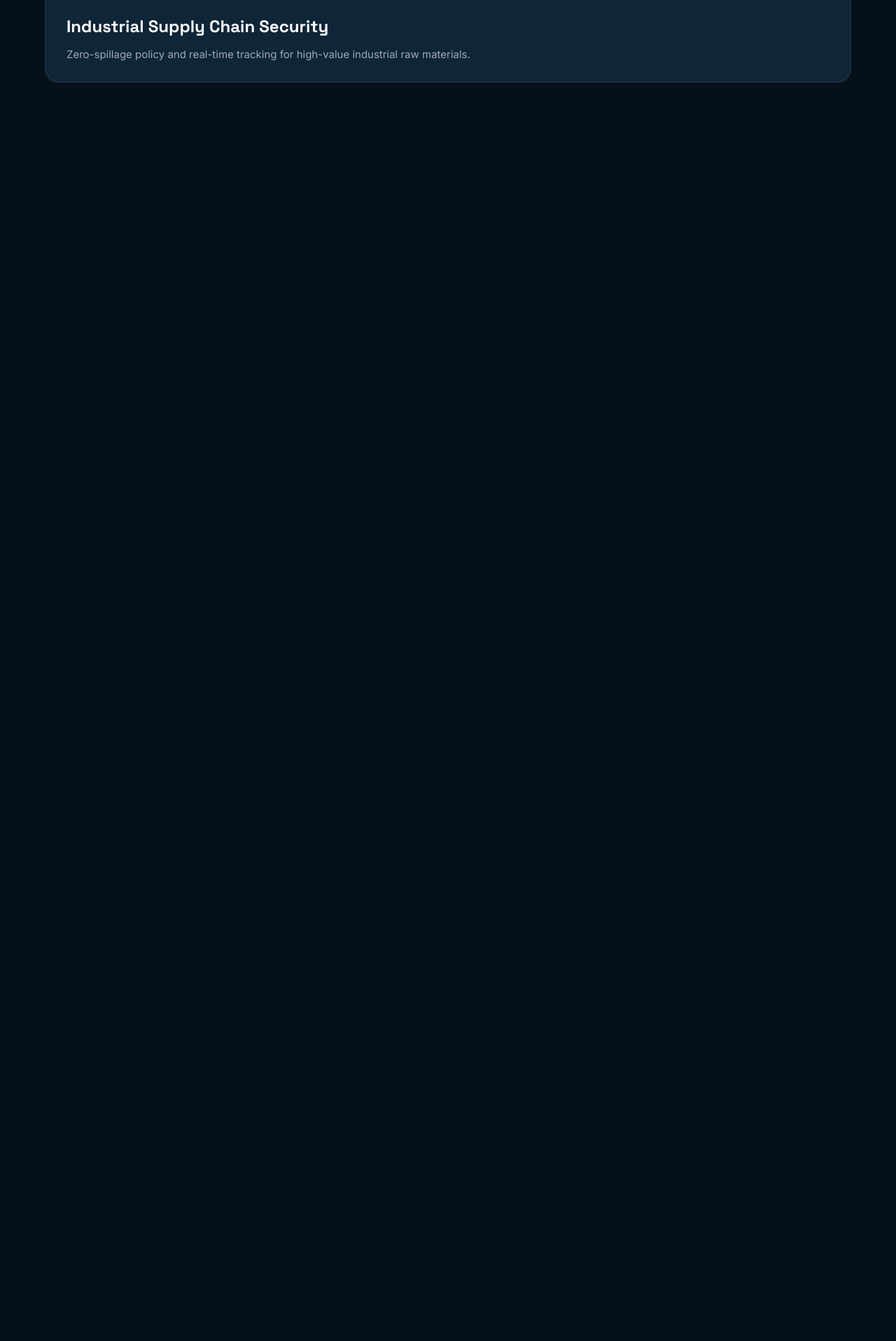
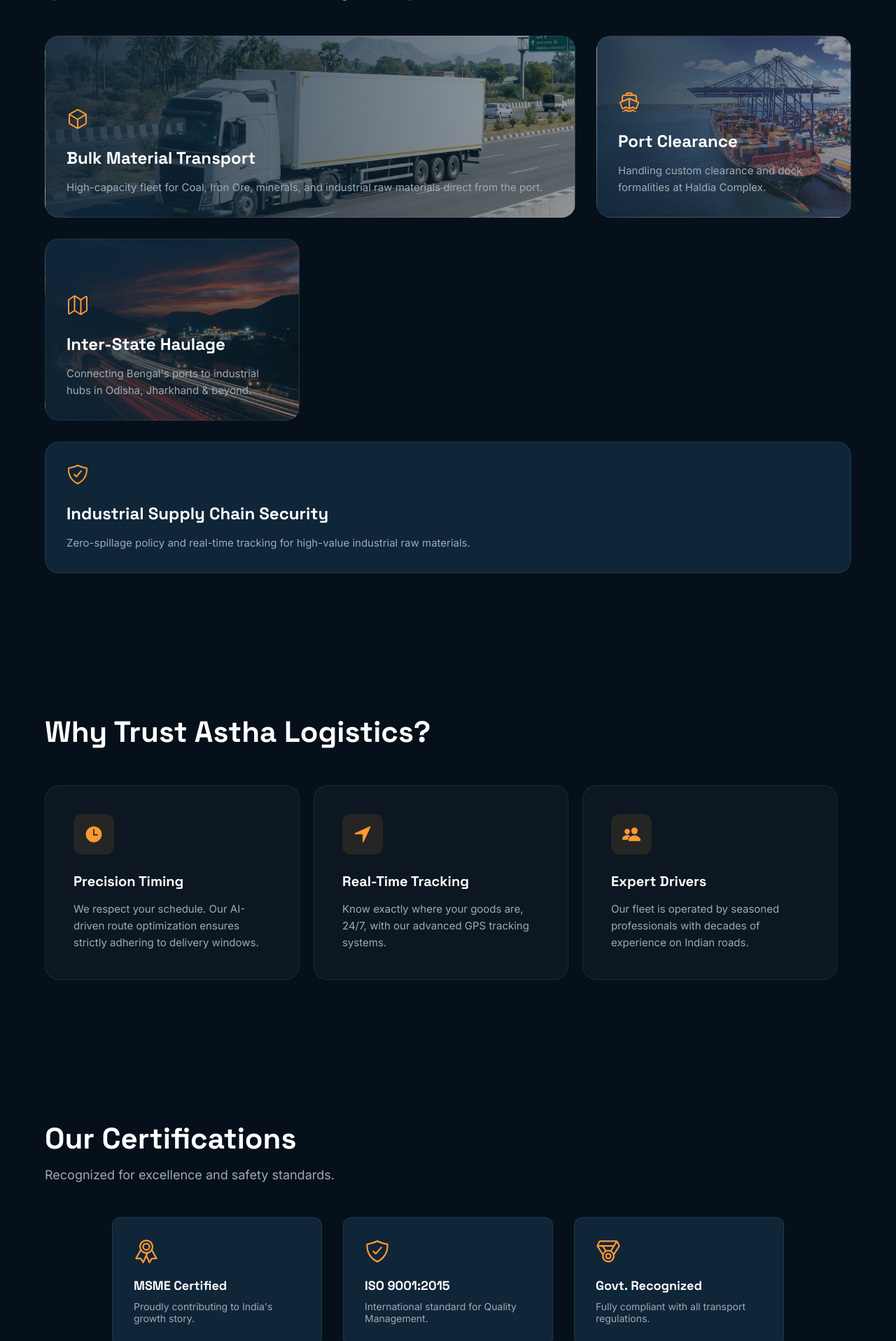
Before and after one commit to Ankan0503/AsthaLogistics, a Django app: page / in a window 1280 px wide. Shown: the part 1724-3640 px from the top of the page at 70% size. Before the commit the page ends 1842 px from the top, so only its background shows below. Run offline with Django 5.2, Linux system fonts and the light colour scheme.

Commit message:
Designed the Trust Us and Certifications Page

```diff
--- /dev/null
+++ b/static/css/certifications.css
@@ -0,0 +1,39 @@
+@import "main.css";
+
+.cert-grid {
+    display: flex;
+    justify-content: center;
+    gap: 30px;
+    flex-wrap: wrap;
+    margin-top: 40px;
+}
+
+.cert-card {
+    background: var(--navy-light);
+    border: 1px solid var(--glass-border);
+    padding: 30px;
+    border-radius: 12px;
+    width: 300px;
+    transition: 0.3s;
+}
+
+.cert-card:hover {
+    transform: translateY(-5px);
+    border-color: var(--saffron);
+}
+
+.cert-card ion-icon {
+    font-size: 36px;
+    color: var(--saffron);
+    margin-bottom: 15px;
+}
+
+.cert-card h4 {
+    font-size: 18px;
+    margin-bottom: 10px;
+}
+
+.cert-card p {
+    color: var(--text-gray);
+    font-size: 14px;
+}
--- a/static/css/hero.css
+++ b/static/css/hero.css
@@ -44,12 +44,15 @@
     display: inline-block;
     font-size: 14px;
     font-weight: 500;
-    margin-bottom: 25px;
     color: var(--saffron);
     background-color: rgba(255, 153, 51, 0.15);
     padding: 6px 12px;
     border-radius: 100px;
     border: 1px solid var(--saffron);
+}
+
+.pill {
+    margin-bottom: 25px;
 }
 
 .hero-content h1 {
--- a/static/css/services.css
+++ b/static/css/services.css
@@ -3,7 +3,7 @@
 .bento-grid {
     display: grid;
     grid-template-columns: repeat(3, 1fr);
-    grid-template-rows: repeat(2, 280px);
+    grid-template-rows: repeat(2, 260px);
     gap: 30px;
 }
 
@@ -11,7 +11,7 @@
     background-color: var(--navy-light);
     padding: 30px;
     border-radius: 20px;
-    border: 1px solid var(--glass-border);
+    border: 0.5px solid var(--glass-border);
     display: flex;
     flex-direction: column;
     justify-content: flex-end;
@@ -42,6 +42,7 @@
 .bento-content p {
     font-size: 15px;
     color: var(--text-gray);
+    line-height: 1.6;
 }
 
 .truck-card {
--- /dev/null
+++ b/static/css/trust-us.css
@@ -0,0 +1,43 @@
+@import "main.css";
+
+.features-grid {
+    display: grid;
+    grid-template-columns: repeat(3, 1fr);
+}
+
+.glass-card {
+    padding: 40px;
+    border-radius: 20px;
+    background: var(--glass);
+    border: 1px solid var(--glass-border);
+    margin: 0px 20px 0 0;
+}
+
+.glass-card:hover {
+    background: rgba(255, 255, 255, 0.05);
+}
+
+.glass-icon {
+    background: rgba(255, 153, 51, 0.1);
+    display: inline-flex;
+    padding: 15px;
+    border-radius: 12px;
+    align-items: center;
+    margin-bottom: 25px;
+}
+
+.glass-icon ion-icon {
+    font-size: 28px;
+    color: var(--saffron);
+}
+
+.glass-card h3 {
+    font-size: 20px;
+    margin-bottom: 15px;
+}
+
+.glass-card p {
+    font-size: 15px;
+    color: var(--text-gray);
+    line-height: 1.6;
+}
--- a/templates/base.html
+++ b/templates/base.html
@@ -22,9 +22,10 @@
     <nav class="navbar">
         <div class="logo"> Astha Logistics </div>
         <div class="nav-links">
-            <a href="{% url 'home' %}">Home</a>
+            <a href="#home">Home</a>
+            <a href="#about">About</a>
             <a href="#services">Services</a>
-            <a href="#about">About</a>
+            <a href="#certifications">Certifications</a>
             <a href="#contact">Contact</a>
         </div>
         <button class="nav-cta"> Get Quote </button>
--- a/templates/index.html
+++ b/templates/index.html
@@ -3,10 +3,22 @@
 {%block extra_css%}
 <link rel="stylesheet" href="{% static 'css/hero.css' %}">
 <link rel="stylesheet" href="{% static 'css/services.css' %}">
+<link rel="stylesheet" href="{% static 'css/about.css' %}">
+<link rel="stylesheet" href="{% static 'css/certifications.css' %}">
+<link rel="stylesheet" href="{% static 'css/trust-us.css' %}">
 {%endblock%}
 {%block content%}
-{%include 'partials/home.html'%}
+{%include 'partials/hero.html'%}
+<section id="about" class="section">
+    {%include 'partials/about.html'%}
+</section>
 <section id="services" class="section">
     {%include 'partials/services.html'%}
 </section>
+<section id="trust-us" class="section">
+    {%include 'partials/trust-us.html'%}
+</section>
+<section id="certifications" class="section">
+    {%include 'partials/certifications.html'%}
+</section>
 {%endblock%}
--- /dev/null
+++ b/templates/partials/certifications.html
@@ -0,0 +1,26 @@
+{%load static%}
+<div class="container">
+    <div class="section-header">
+        <h2>
+            Our Certifications
+        </h2>
+        <p>Recognized for excellence and safety standards.</p>
+    </div>
+    <div class="cert-grid">
+        <div class="cert-card">
+            <div class="cert-icon"><ion-icon name="ribbon-outline"></ion-icon></div>
+            <h4>MSME Certified</h4>
+            <p>Proudly contributing to India's growth story.</p>
+        </div>
+        <div class="cert-card">
+            <div class="cert-icon"><ion-icon name="shield-checkmark-outline"></ion-icon></div>
+            <h4>ISO 9001:2015</h4>
+            <p>International standard for Quality Management.</p>
+        </div>
+        <div class="cert-card">
+            <div class="cert-icon"><ion-icon name="medal-outline"></ion-icon></div>
+            <h4>Govt. Recognized</h4>
+            <p>Fully compliant with all transport regulations.</p>
+        </div>
+    </div>
+</div>
--- a/templates/partials/services.html
+++ b/templates/partials/services.html
@@ -1,6 +1,4 @@
-{% extends 'base.html' %}
 {%load static%}
-{%block content%}
 <div class="container">
     <div class="section-header">
         <h2>Port & Bulk Logistics</h2>
@@ -38,4 +36,3 @@
         </div>
     </div>
 </div>
-{%endblock%}
--- /dev/null
+++ b/templates/partials/trust-us.html
@@ -0,0 +1,26 @@
+{%load static%}
+<div class="container">
+    <div class="section-header">
+        <h2>
+            Why Trust Astha Logistics?
+        </h2>
+    </div>
+    <div class="features-grid">
+        <div class="glass-card">
+            <div class="glass-icon"><ion-icon name="time"></ion-icon></div>
+            <h3>Precision Timing</h3>
+            <p>We respect your schedule. Our AI-driven route optimization ensures strictly adhering to delivery windows.
+            </p>
+        </div>
+        <div class="glass-card">
+            <div class="glass-icon"><ion-icon name="navigate"></ion-icon></div>
+            <h3>Real-Time Tracking</h3>
+            <p>Know exactly where your goods are, 24/7, with our advanced GPS tracking systems.</p>
+        </div>
+        <div class="glass-card">
+            <div class="glass-icon"><ion-icon name="people"></ion-icon></div>
+            <h3>Expert Drivers</h3>
+            <p>Our fleet is operated by seasoned professionals with decades of experience on Indian roads.</p>
+        </div>
+    </div>
+</div>
```
Also changed, not shown: templates/partials/home.html (deleted, +0 -33 lines).
